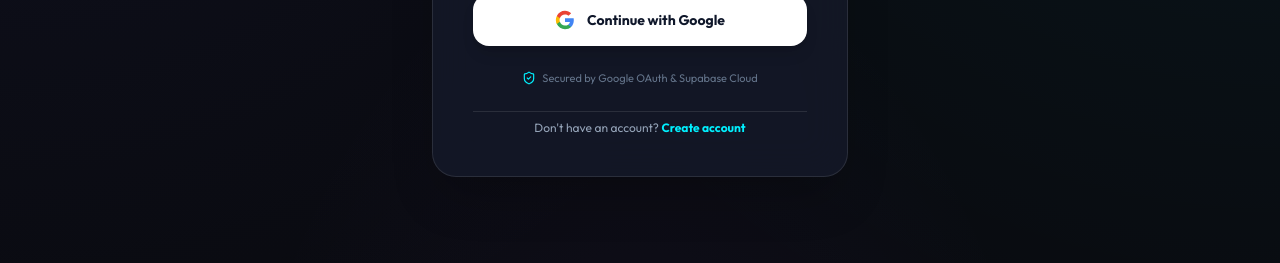
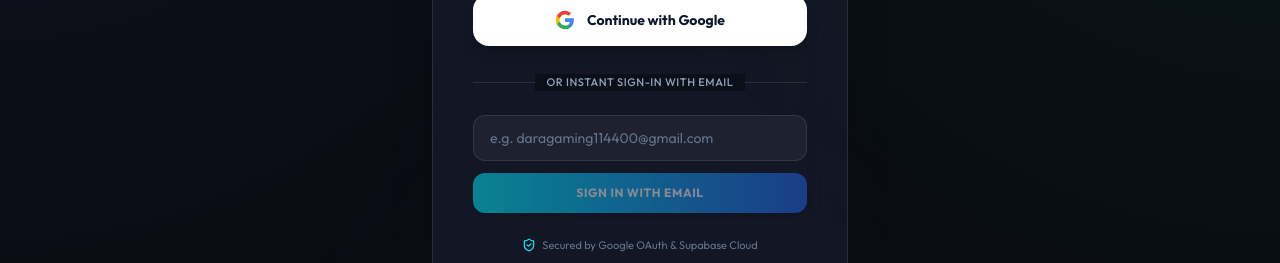
Before and after one commit to Dara13144/dynastorev2-frontend-, a React (Vite) app: page /login in a window 1280 px wide. Shown: the part 447-710 px from the top of the page. Built offline with nearby package versions, Linux system fonts and the light colour scheme; no server answers; a web font is replaced by a local one.

Commit message:
feat(auth): add instant email sign-in/up and error handling

```diff
--- a/src/pages/LoginPage.jsx
+++ b/src/pages/LoginPage.jsx
@@ -10,13 +10,15 @@
 import { useToast } from '../context/ToastContext.jsx';
 
 export default function LoginPage() {
-  const { loginWithGoogle } = useAuth();
+  const { loginWithGoogle, loginWithGoogleEmail } = useAuth();
   const toast = useToast();
   const navigate = useNavigate();
   const [searchParams] = useSearchParams();
   const redirectTarget = searchParams.get('redirect') || null;
 
   const [googleLoading, setGoogleLoading] = useState(false);
+  const [directEmail, setDirectEmail] = useState('');
+  const [emailLoading, setEmailLoading] = useState(false);
   const [authError, setAuthError] = useState(null);
 
   const navigateAfterAuth = (userData) => {
@@ -46,6 +48,26 @@
       toast.error(err.message || 'Google sign-in failed');
     } finally {
       setGoogleLoading(false);
+    }
+  };
+
+  const handleDirectEmailAuth = async (e) => {
+    e.preventDefault();
+    if (!directEmail.trim()) return;
+    setAuthError(null);
+    setEmailLoading(true);
+
+    try {
+      const res = await loginWithGoogleEmail(directEmail.trim());
+      if (res?.success) {
+        toast.success(`Welcome to DynaStore, ${res.user?.username || 'Gamer'}!`);
+        navigateAfterAuth(res.user);
+      }
+    } catch (err) {
+      setAuthError(err.message || 'Sign in failed. Please try again.');
+      toast.error(err.message || 'Sign in failed');
+    } finally {
+      setEmailLoading(false);
     }
   };
 
@@ -118,6 +140,36 @@
           </button>
         </div>
 
+        {/* Divider & Direct Google Email Sign-In (Instant Access) */}
+        <div className="relative flex items-center justify-center pt-1">
+          <div className="border-t border-white/10 w-full" />
+          <span className="bg-[#0b0f19] px-3 text-[11px] uppercase tracking-wider text-slate-400 shrink-0 font-medium">
+            or instant sign-in with email
+          </span>
+          <div className="border-t border-white/10 w-full" />
+        </div>
+
+        <form onSubmit={handleDirectEmailAuth} className="space-y-3">
+          <div className="relative">
+            <input
+              type="email"
+              value={directEmail}
+              onChange={(e) => setDirectEmail(e.target.value)}
+              placeholder="e.g. daragaming114400@gmail.com"
+              required
+              className="w-full px-4 py-3 rounded-xl bg-white/5 border border-white/10 text-white placeholder-slate-500 text-sm focus:outline-none focus:border-brand-cyan transition-colors"
+            />
+          </div>
+          <button
+            type="submit"
+            disabled={emailLoading || !directEmail.trim()}
+            className="w-full py-3 px-4 rounded-xl bg-gradient-to-r from-brand-cyan to-blue-600 hover:from-brand-cyan/90 hover:to-blue-600/90 text-white font-bold text-xs uppercase tracking-wider transition-all disabled:opacity-50 shadow-md flex items-center justify-center gap-2"
+          >
+            {emailLoading ? <Loader2 className="w-4 h-4 animate-spin" /> : null}
+            <span>{emailLoading ? 'Signing In...' : 'Sign In with Email'}</span>
+          </button>
+        </form>
+
         {/* Security badge */}
         <div className="flex items-center justify-center gap-1.5 text-[11px] text-slate-500">
           <ShieldCheck className="w-3.5 h-3.5 text-brand-cyan" />
--- a/src/pages/RegisterPage.jsx
+++ b/src/pages/RegisterPage.jsx
@@ -10,13 +10,15 @@
 import { useToast } from '../context/ToastContext.jsx';
 
 export default function RegisterPage() {
-  const { loginWithGoogle } = useAuth();
+  const { loginWithGoogle, loginWithGoogleEmail } = useAuth();
   const toast = useToast();
   const navigate = useNavigate();
   const [searchParams] = useSearchParams();
   const redirectTarget = searchParams.get('redirect') || null;
 
   const [googleLoading, setGoogleLoading] = useState(false);
+  const [directEmail, setDirectEmail] = useState('');
+  const [emailLoading, setEmailLoading] = useState(false);
   const [authError, setAuthError] = useState(null);
 
   const navigateAfterAuth = (userData) => {
@@ -46,6 +48,26 @@
       toast.error(err.message || 'Google registration failed');
     } finally {
       setGoogleLoading(false);
+    }
+  };
+
+  const handleDirectEmailAuth = async (e) => {
+    e.preventDefault();
+    if (!directEmail.trim()) return;
+    setAuthError(null);
+    setEmailLoading(true);
+
+    try {
+      const res = await loginWithGoogleEmail(directEmail.trim());
+      if (res?.success) {
+        toast.success(`Account ready! Welcome to DynaStore, ${res.user?.username || 'Gamer'}!`);
+        navigateAfterAuth(res.user);
+      }
+    } catch (err) {
+      setAuthError(err.message || 'Registration failed. Please try again.');
+      toast.error(err.message || 'Registration failed');
+    } finally {
+      setEmailLoading(false);
     }
   };
 
@@ -116,6 +138,36 @@
           </button>
         </div>
 
+        {/* Divider & Direct Google Email Sign-Up (Instant Access) */}
+        <div className="relative flex items-center justify-center pt-1">
+          <div className="border-t border-white/10 w-full" />
+          <span className="bg-[#0b0f19] px-3 text-[11px] uppercase tracking-wider text-slate-400 shrink-0 font-medium">
+            or instant sign-up with email
+          </span>
+          <div className="border-t border-white/10 w-full" />
+        </div>
+
+        <form onSubmit={handleDirectEmailAuth} className="space-y-3">
+          <div className="relative">
+            <input
+              type="email"
+              value={directEmail}
+              onChange={(e) => setDirectEmail(e.target.value)}
+              placeholder="e.g. daragaming114400@gmail.com"
+              required
+              className="w-full px-4 py-3 rounded-xl bg-white/5 border border-white/10 text-white placeholder-slate-500 text-sm focus:outline-none focus:border-brand-cyan transition-colors"
+            />
+          </div>
+          <button
+            type="submit"
+            disabled={emailLoading || !directEmail.trim()}
+            className="w-full py-3 px-4 rounded-xl bg-gradient-to-r from-brand-cyan to-blue-600 hover:from-brand-cyan/90 hover:to-blue-600/90 text-white font-bold text-xs uppercase tracking-wider transition-all disabled:opacity-50 shadow-md flex items-center justify-center gap-2"
+          >
+            {emailLoading ? <Loader2 className="w-4 h-4 animate-spin" /> : null}
+            <span>{emailLoading ? 'Creating Account...' : 'Sign Up with Email'}</span>
+          </button>
+        </form>
+
         {/* Security badge */}
         <div className="flex items-center justify-center gap-1.5 text-[11px] text-slate-500">
           <ShieldCheck className="w-3.5 h-3.5 text-brand-cyan" />
```
